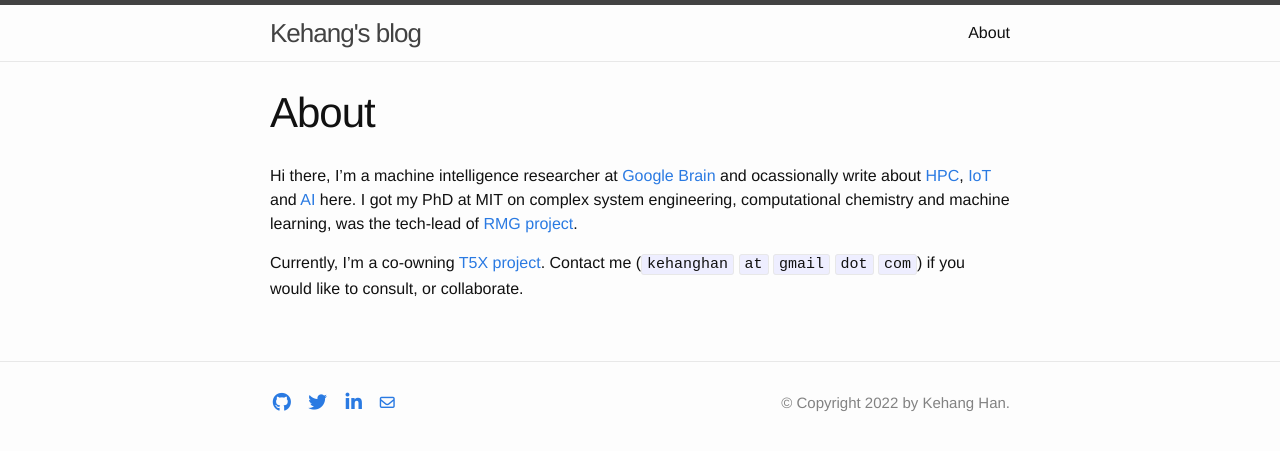
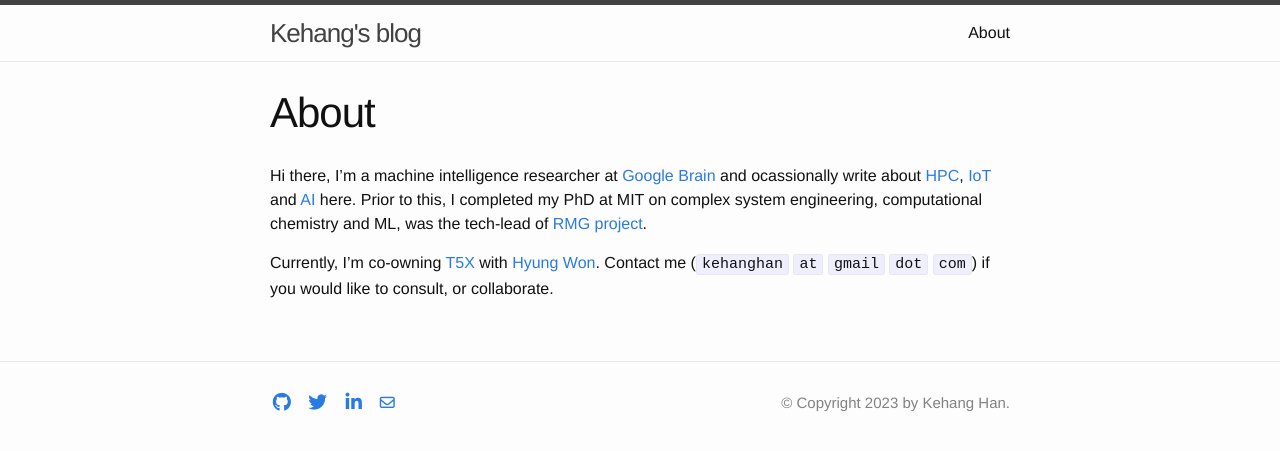
Before and after one commit to KEHANG/KEHANG.github.io, a Jekyll site: the page built from about.md, in a window 1280 px wide. Shown: the top 451 px of the page. Built offline with Jekyll 4.4.1, drawn with Linux system fonts in a browser that asks for light colours; nearby versions of some CDN libraries.

Commit message:
year update

```diff
--- a/_config.yml
+++ b/_config.yml
@@ -7,7 +7,7 @@
 
 # Site settings
 title: Kehang's blog
-description: "&copy; Copyright 2022 by Kehang Han."
+description: "&copy; Copyright 2023 by Kehang Han."
 
 # Build settings
 markdown: kramdown
--- a/about.md
+++ b/about.md
@@ -4,6 +4,6 @@
 permalink: /about/
 ---
 
-Hi there, I'm a machine intelligence researcher at [Google Brain](https://research.google/people/KehangHan/) and ocassionally write about [HPC](https://en.wikipedia.org/wiki/High-performance_computing), [IoT](https://en.wikipedia.org/wiki/Internet_of_things) and [AI](https://en.wikipedia.org/wiki/Artificial_intelligence) here. I got my PhD at MIT on complex system engineering, computational chemistry and machine learning, was the tech-lead of [RMG project](https://rmg.mit.edu/).
+Hi there, I'm a machine intelligence researcher at [Google Brain](https://research.google/people/KehangHan/) and ocassionally write about [HPC](https://en.wikipedia.org/wiki/High-performance_computing), [IoT](https://en.wikipedia.org/wiki/Internet_of_things) and [AI](https://en.wikipedia.org/wiki/Artificial_intelligence) here. Prior to this, I completed my PhD at MIT on complex system engineering, computational chemistry and ML, was the tech-lead of [RMG project](https://rmg.mit.edu/).
 
-Currently, I'm a co-owning [T5X project](https://github.com/google-research/t5x). Contact me (`kehanghan` `at` `gmail` `dot` `com`) if you would like to consult, or collaborate.
+Currently, I'm co-owning [T5X](https://github.com/google-research/t5x) with [Hyung Won](https://hwchung27.github.io/). Contact me (`kehanghan` `at` `gmail` `dot` `com`) if you would like to consult, or collaborate.
```
